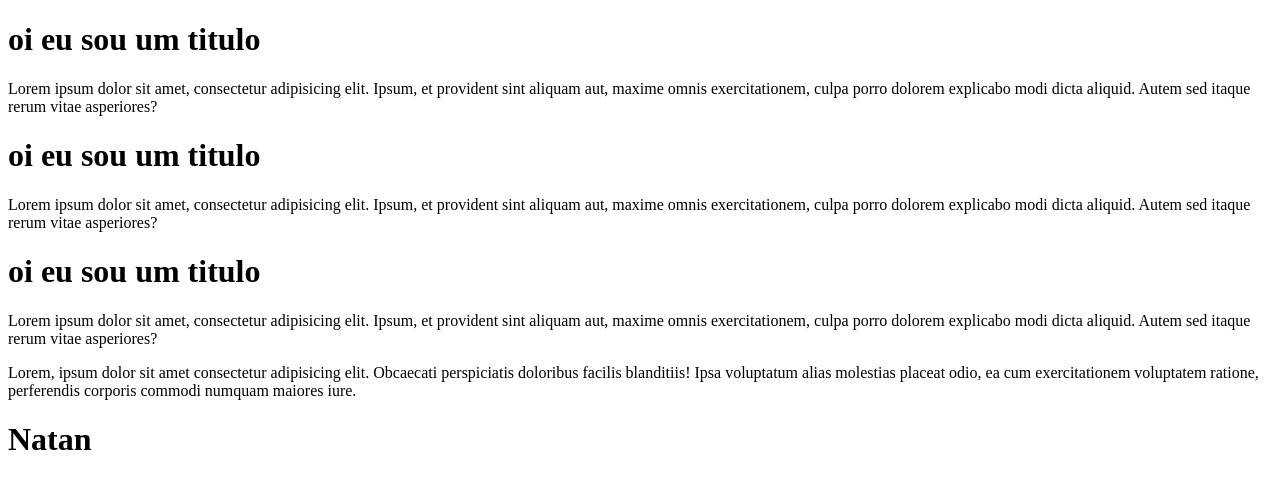
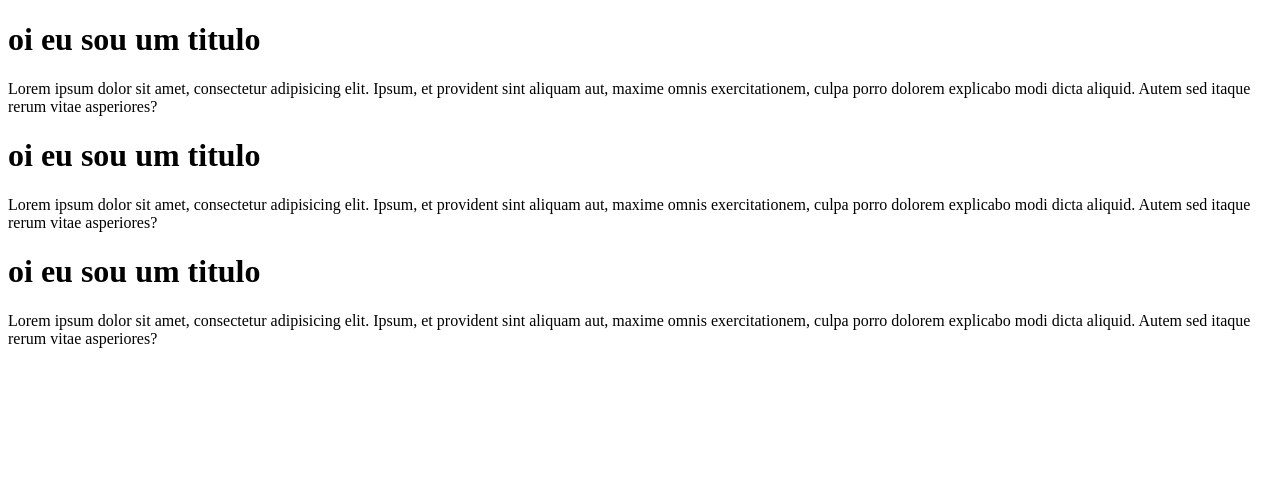
Before and after one commit to natansilvaa/curso-react, a React (Vite) app in the folder projeto1/: page / in a window 1280 px wide. Shown: the top 488 px of the page. Built offline with nearby package versions, Linux system fonts and the light colour scheme.

Commit message:
removi para deixar mais limpo

```diff
--- a/projeto1/src/App.jsx
+++ b/projeto1/src/App.jsx
@@ -5,7 +5,6 @@ function App(){
   return (
     <div>
       <Titulo />
-      <Paragrafo />
 
     </div>
 
--- a/projeto1/src/paragrafo.jsx
+++ /dev/null
@@ -1,9 +0,0 @@
-function Paragrafo(){
-    return(
-        <div>
-            <p>Lorem, ipsum dolor sit amet consectetur adipisicing elit. Obcaecati perspiciatis doloribus facilis blanditiis! Ipsa voluptatum alias molestias placeat odio, ea cum exercitationem voluptatem ratione, perferendis corporis commodi numquam maiores iure.</p>
-            <h1>Natan</h1>
-        </div>
-    )
-}
-export default Paragrafo
```
